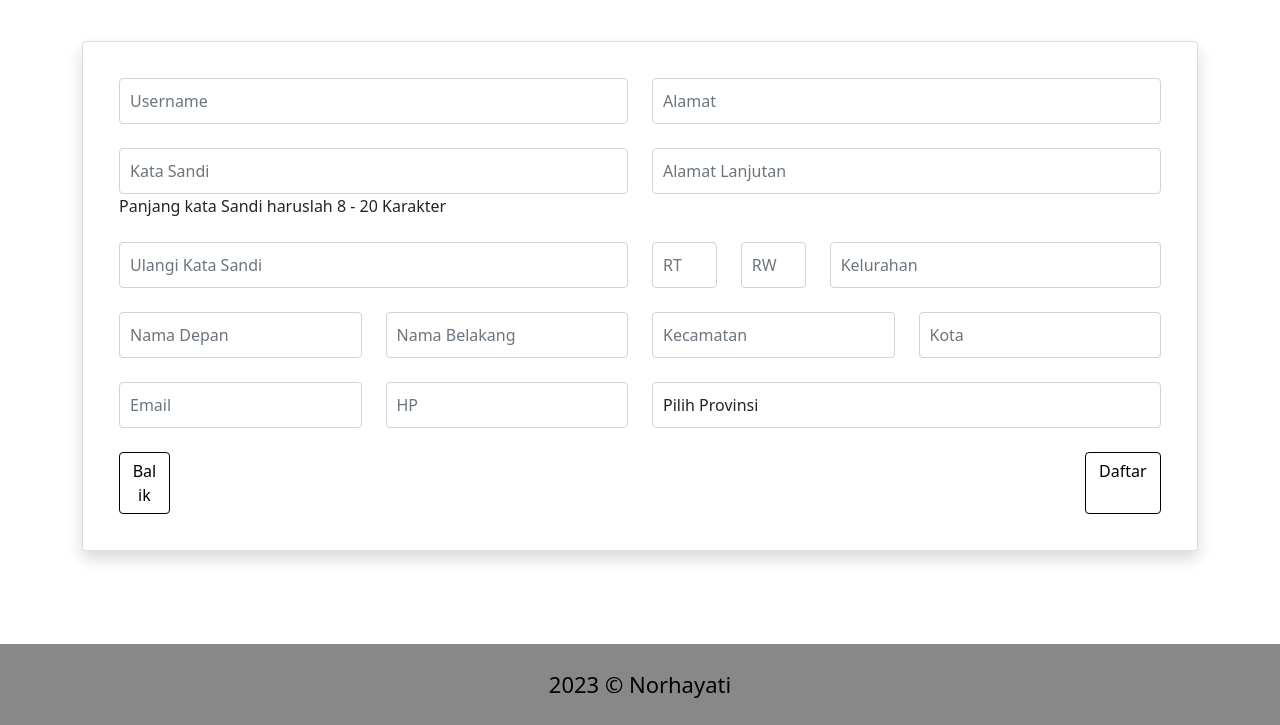
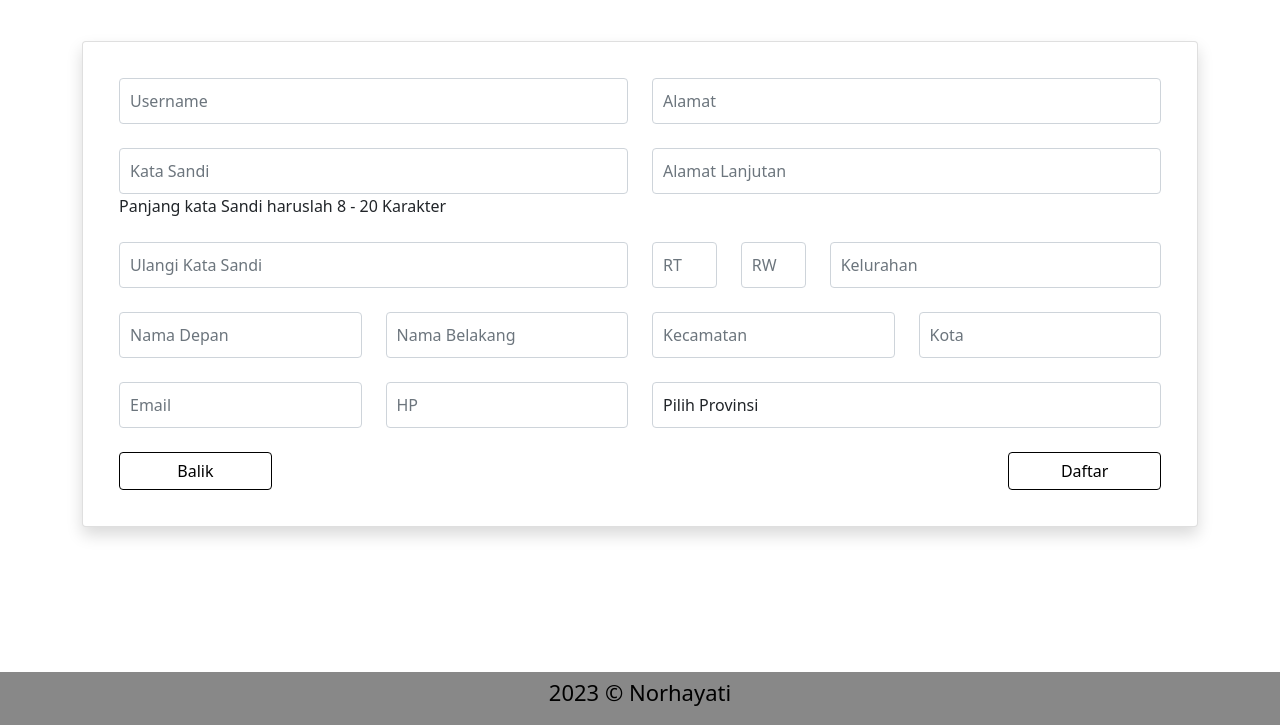
Before and after one commit to IchsanHanifdeal/FormTemp, a plain HTML site: page register.html in a window 1280 px wide. Shown: the part 75-800 px from the top of the page. Drawn offline with nearby package versions, Linux system fonts and the light colour scheme.

Commit message:
first commit

```diff
--- a/register.html
+++ b/register.html
@@ -268,7 +268,7 @@
         <div class="col-md-6">
           <a
             class="btn btn-secondary"
-            style="width: 10%; border-color: #000000; background: #FFF; color: #000"
+            style="width: 30%; border-color: #000000; background: #FFF; color: #000"
             href="index.html"
           >
             Balik
@@ -277,7 +277,7 @@
         <div class="col-md-6 d-flex justify-content-end">
           <a
             class="btn btn-primary"
-            style="width: 15%; border-color: #000000; background: #FFF; color: #000"
+            style="width: 30%; border-color: #000000; background: #FFF; color: #000"
             id="daftarButton"
           >
             Daftar
@@ -292,14 +292,10 @@
     </div>
 
     <div
-      class="jumbotron jumbotron-fluid"
-      style="background-color: #888888; color: #000000"
-    >
-    <div
       class="jumbotron jumbotron-fluid fixed-bottom"
       style="background-color: #888888; color: #000000"
     >
-      <div class="container text-center mt-4 mb-4">
+      <div class="container text-center mt-1">
         <p class="lead" style="font-size: 22px;">2023 &copy Norhayati</p>
       </div>
     </div>
```
Also changed, not shown: index.html (+1 -5 lines).
